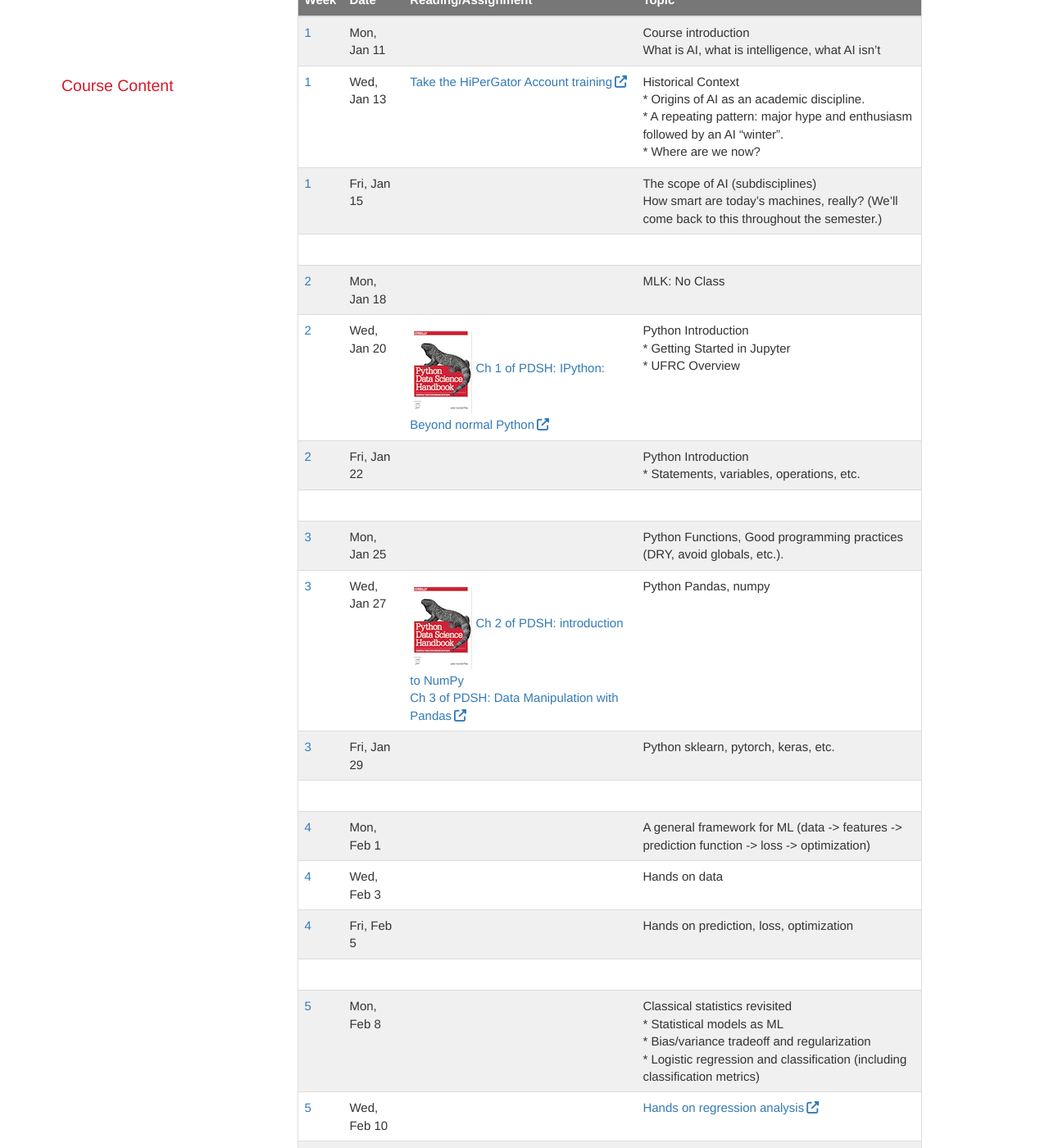
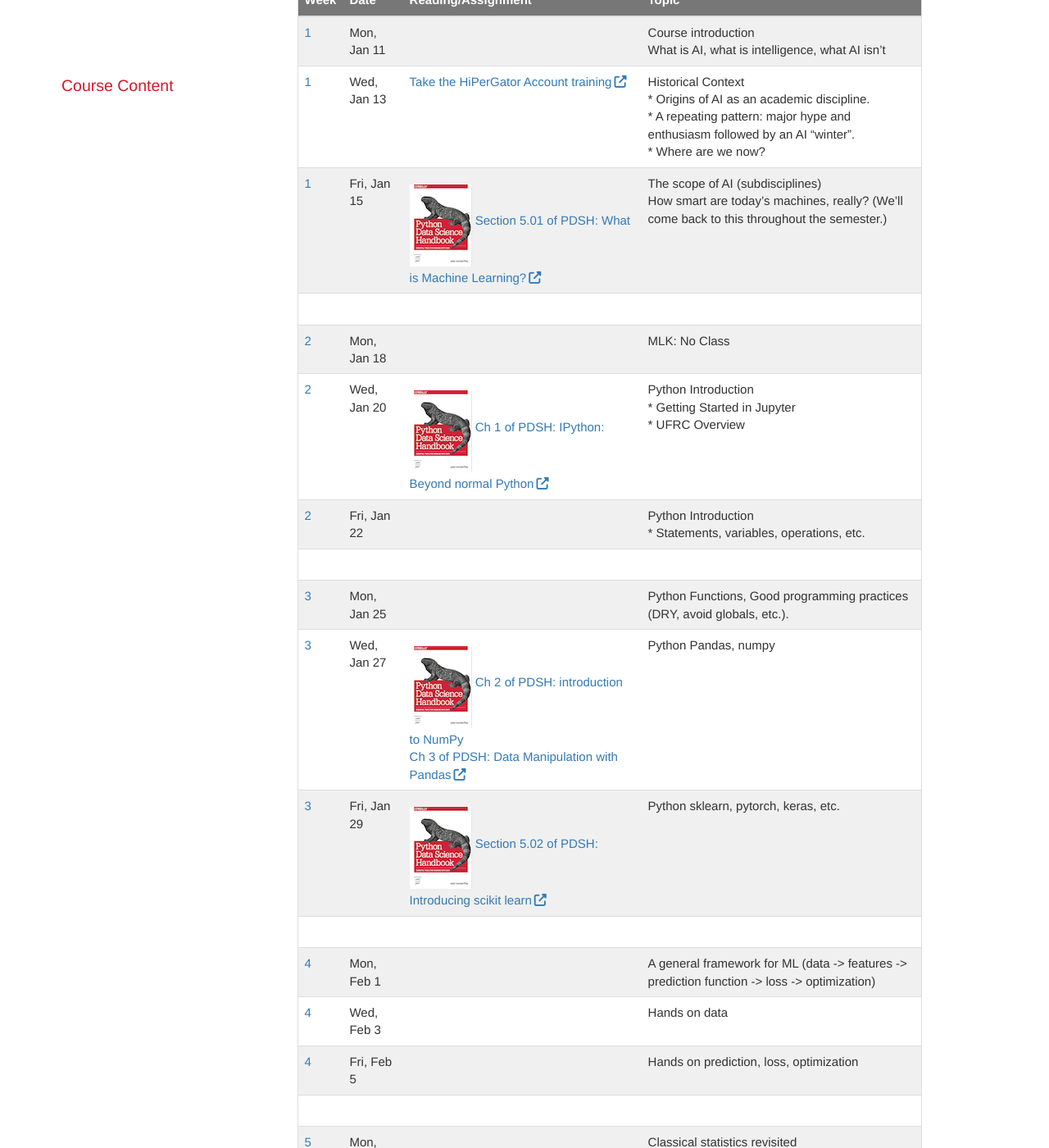
Before and after one commit to AIBiology/aibiology.github.io, a Jekyll site: the page built from index.md, in a window 1280 px wide and 1400 px high, scrolled down 2583 px. Shown: the whole window at 82% size. Built offline with Jekyll 4.4.1, drawn with Linux system fonts in a browser that asks for light colours; nearby versions of some CDN libraries; comment, search, counter and statistics services are not loaded.

Commit message:
Adding more links

```diff
--- a/index.md
+++ b/index.md
@@ -77,15 +77,15 @@ Week | Date | Reading/Assignment |Topic |
 -----|------|--------------------|------|
 [1](Week_01.html) | Mon, Jan 11 |  | Course introduction <BR> What is AI, what is intelligence, what AI isn’t
 [1](Week_01.html) | Wed, Jan 13 | [Take the HiPerGator Account training](https://mytraining-ufshands.sumtotal.host/Core/pillarRedirect?relyingParty=LM&url=core%2Factivitydetails%2FViewActivityDetails%3FActivityId%3D50413%26UserMode%3D0)| Historical Context<br>* Origins of AI as an academic discipline.<br>* A repeating pattern: major hype and enthusiasm followed by an AI “winter”.<br>* Where are we now?<br>
-[1](Week_01.html) | Fri, Jan 15 |  | The scope of AI (subdisciplines)<br>How smart are today’s machines, really?  (We’ll come back to this throughout the semester.)
+[1](Week_01.html) | Fri, Jan 15 | [![PDHS Image](images/PDSH-cover-small.png) Section 5.01 of PDSH: What is Machine Learning?](https://jakevdp.github.io/PythonDataScienceHandbook/05.01-what-is-machine-learning.html) | The scope of AI (subdisciplines)<br>How smart are today’s machines, really?  (We’ll come back to this throughout the semester.)
 |||
 [2](Week_02.html) | Mon, Jan 18 |  | MLK: No Class
 [2](Week_02.html) | Wed, Jan 20 | [![PDHS Image](images/PDSH-cover-small.png) Ch 1 of PDSH: IPython: Beyond normal Python](https://jakevdp.github.io/PythonDataScienceHandbook/) | Python Introduction<br>* Getting Started in Jupyter<br>* UFRC Overview
-[2](Week_02.html) | Fri, Jan 22 |  | Python Introduction<br>* Statements, variables, operations, etc.
+[2](Week_02.html) | Fri, Jan 22 | | Python Introduction<br>* Statements, variables, operations, etc.
 |||
 [3](Week_03.html) | Mon, Jan 25 |  | Python Functions, Good programming practices (DRY, avoid globals, etc.).
 [3](Week_03.html) | Wed, Jan 27 | [![PDHS Image](images/PDSH-cover-small.png) Ch 2 of PDSH: introduction to NumPy <br>Ch 3 of PDSH: Data Manipulation with Pandas](https://jakevdp.github.io/PythonDataScienceHandbook/) | Python Pandas, numpy
-[3](Week_03.html) | Fri, Jan 29 |  |Python sklearn, pytorch, keras, etc.
+[3](Week_03.html) | Fri, Jan 29 | [![PDHS Image](images/PDSH-cover-small.png) Section 5.02 of PDSH: Introducing scikit learn](https://jakevdp.github.io/PythonDataScienceHandbook/05.02-introducing-scikit-learn.html) |Python sklearn, pytorch, keras, etc.
 |||
 [4](Week_04.html) | Mon, Feb 1 |  | A general framework for ML (data -> features -> prediction function -> loss -> optimization)
 [4](Week_04.html) | Wed, Feb 3 |  | Hands on data
```
